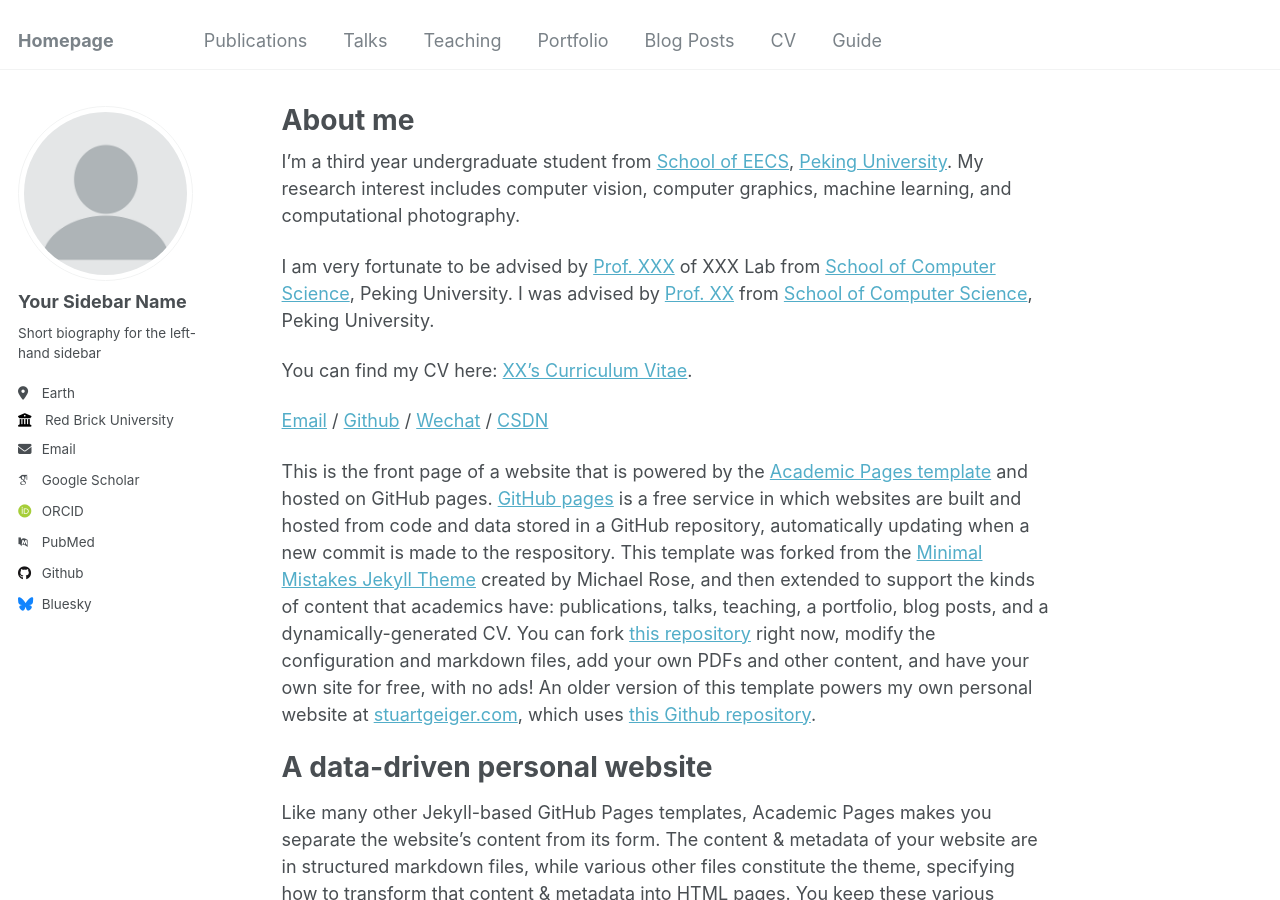
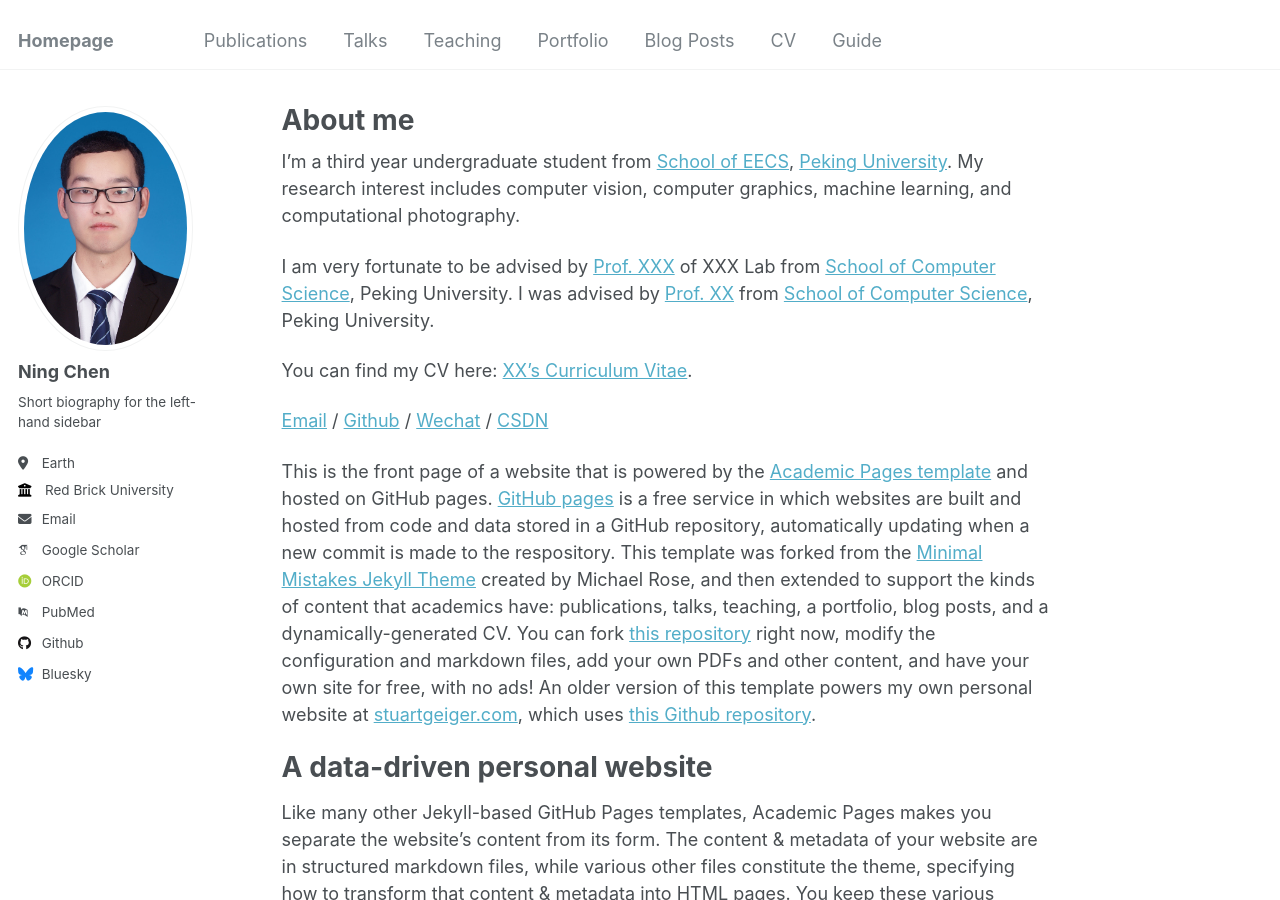
Before and after one commit to nju-cn/nju-cn.github.io, a Jekyll site: the page built from _pages/about.md, in a window 1280 px wide and 900 px high. Built offline with Jekyll 4.4.1, drawn with Linux system fonts in a browser that asks for light colours; some web fonts are replaced.

Commit message:
Update _config.yml

```diff
--- a/_config.yml
+++ b/_config.yml
@@ -21,8 +21,8 @@
 #               Additional customization can be done by editing /_includes/author-profile.html
 author:
   # Biographic information
-  avatar           : "profile.png"
-  name             : "Your Sidebar Name"
+  avatar           : "cn.jpg"
+  name             : "Ning Chen"
   pronouns         : # example: "she/her"
   bio              : "Short biography for the left-hand sidebar"
   location         : "Earth"
```
